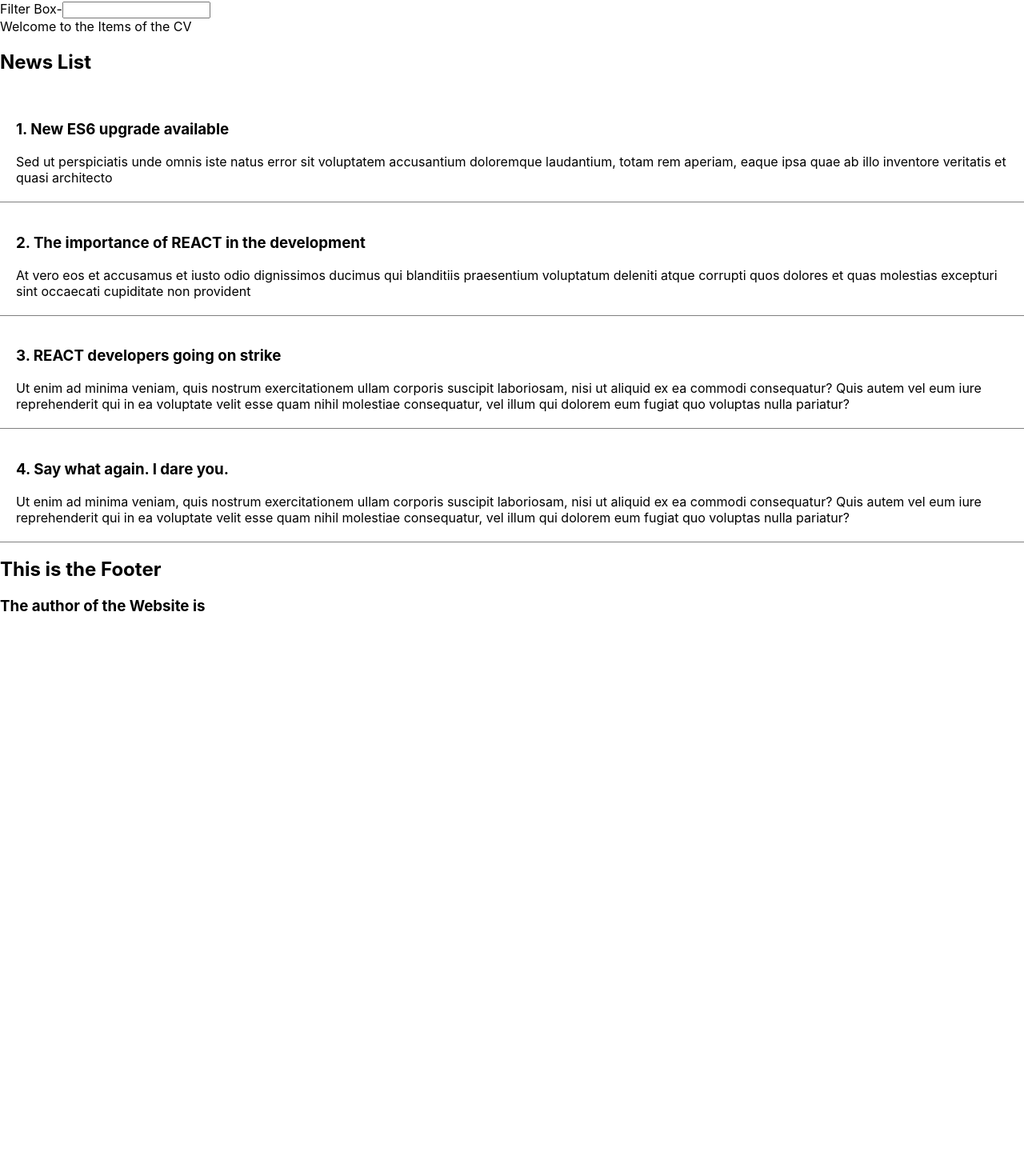
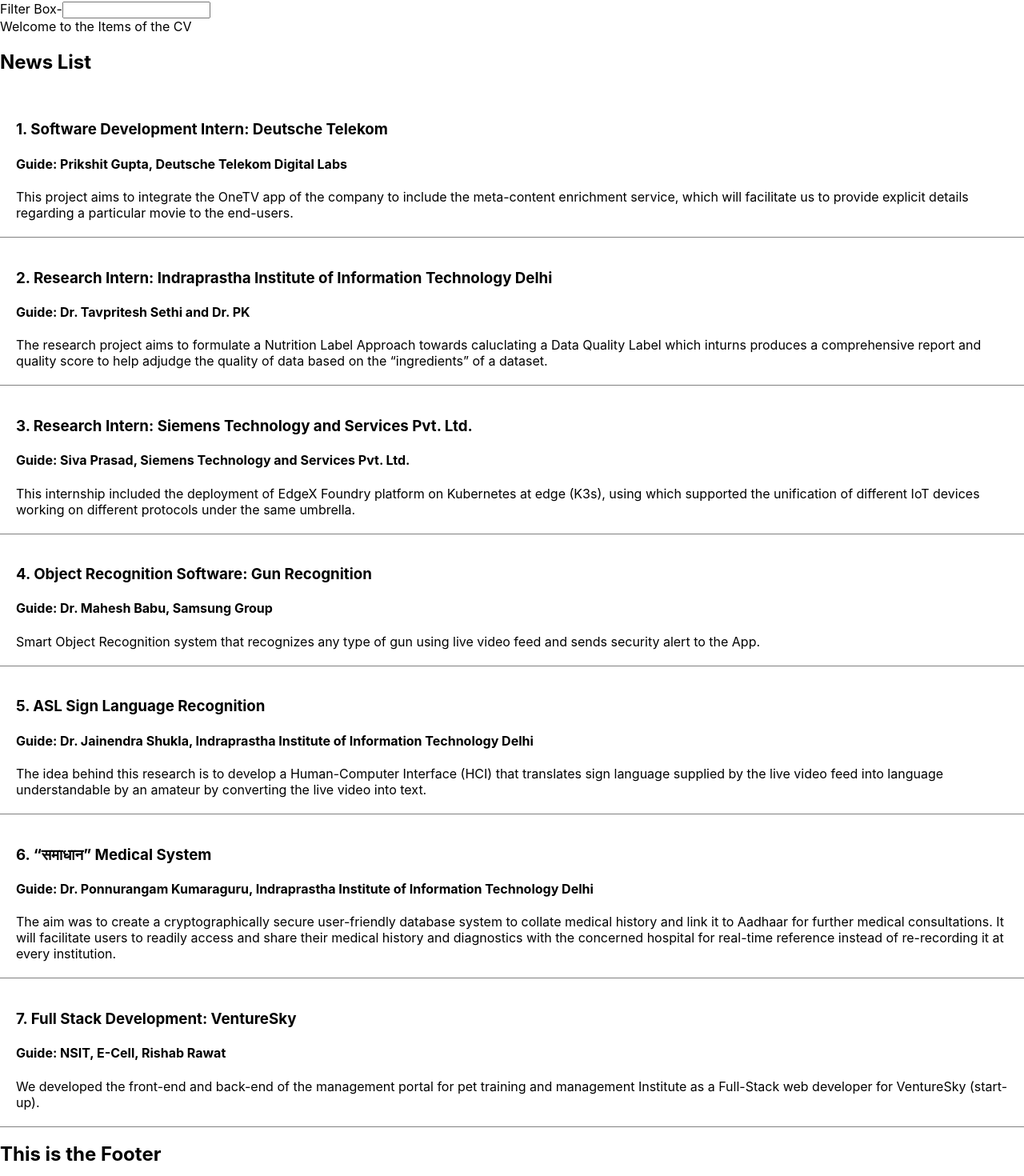
Before and after one commit to sez98/Learning-React, a React (Create React App) app: page / in a window 1280 px wide. Shown: the part 209-1679 px from the top of the page at 80% size. Before the commit the page ends 997 px from the top, so only its background shows below. Built offline with nearby package versions, Linux system fonts and the light colour scheme.

Commit message:
changes in CV

```diff
--- a/src/App.js
+++ b/src/App.js
@@ -40,7 +40,7 @@
         <ItemList DB1= {this.state.FilteredDB1}>
           News List
         </ItemList>
-        <Footer Author= {this.state.author}
+        <Footer Author= {this.state.Author}
         />
       </>
     );
--- a/src/components/cvitem.js
+++ b/src/components/cvitem.js
@@ -17,6 +17,7 @@
     return(
         <div className="cvItem">
             <h3>{row.id}. {row.title}</h3>
+            <h4>Guide: {row.guide}</h4>
             <div>{row.feed}</div>
         </div>
     )
--- a/src/components/footer.js
+++ b/src/components/footer.js
@@ -8,7 +8,7 @@
             <>
                 <footer>
                     <h2>This is the Footer</h2>
-                    <h3>The author of the Website is {this.props.author}</h3>
+                    <h3>The author of the Website is {this.props.Author}</h3>
                 </footer>
             </>
         );
--- a/src/db.json
+++ b/src/db.json
@@ -1,22 +1,44 @@
 [
   {
     "id": 1,
-        "title": "New ES6 upgrade available",
-        "feed": "Sed ut perspiciatis unde omnis iste natus error sit voluptatem accusantium doloremque laudantium, totam rem aperiam, eaque ipsa quae ab illo inventore veritatis et quasi architecto"
+    "title": "Software Development Intern: Deutsche Telekom",
+    "guide": "Prikshit Gupta, Deutsche Telekom Digital Labs",
+    "feed": "This project aims to integrate the OneTV app of the company to include the meta-content enrichment service, which will facilitate us to provide explicit details regarding a particular movie to the end-users."
   },
   {
     "id": 2,
-        "title": "The importance of REACT in the development",
-        "feed": "At vero eos et accusamus et iusto odio dignissimos ducimus qui blanditiis praesentium voluptatum deleniti atque corrupti quos dolores et quas molestias excepturi sint occaecati cupiditate non provident"
+    "title": "Research Intern: Indraprastha Institute of Information Technology Delhi",
+    "guide": "Dr. Tavpritesh Sethi and Dr. PK",
+    "feed": "The research project aims to formulate a Nutrition Label Approach towards caluclating a Data Quality Label which inturns produces a comprehensive report and quality score to help adjudge the quality of data based on the “ingredients” of a dataset. "
   },
   {
     "id": 3,
-        "title": "REACT developers going on strike",
-        "feed": "Ut enim ad minima veniam, quis nostrum exercitationem ullam corporis suscipit laboriosam, nisi ut aliquid ex ea commodi consequatur? Quis autem vel eum iure reprehenderit qui in ea voluptate velit esse quam nihil molestiae consequatur, vel illum qui dolorem eum fugiat quo voluptas nulla pariatur?"
+    "title": "Research Intern: Siemens Technology and Services Pvt. Ltd.",
+    "guide": "Siva Prasad, Siemens Technology and Services Pvt. Ltd.",
+    "feed": "This internship included the deployment of EdgeX Foundry platform on Kubernetes at edge (K3s), using which supported the unification of different IoT devices working on different protocols under the same umbrella. "
   },
   {
     "id": 4,
-        "title": "Say what again. I dare you.",
-        "feed": "Ut enim ad minima veniam, quis nostrum exercitationem ullam corporis suscipit laboriosam, nisi ut aliquid ex ea commodi consequatur? Quis autem vel eum iure reprehenderit qui in ea voluptate velit esse quam nihil molestiae consequatur, vel illum qui dolorem eum fugiat quo voluptas nulla pariatur?"
+    "title": "Object Recognition Software: Gun Recognition",
+    "guide": "Dr. Mahesh Babu, Samsung Group",
+    "feed": "Smart Object Recognition system that recognizes any type of gun using live video feed and sends security alert to the App."
+  },
+  {
+    "id": 5,
+    "title": "ASL Sign Language Recognition",
+    "guide": "Dr. Jainendra Shukla, Indraprastha Institute of Information Technology Delhi",
+    "feed": "The idea behind this research is to develop a Human-Computer Interface (HCI) that translates sign language supplied by the live video feed into language understandable by an amateur by converting the live video into text."
+  },
+  {
+    "id": 6,
+    "title": "“समाधान” Medical System",
+    "guide": "Dr. Ponnurangam Kumaraguru, Indraprastha Institute of Information Technology Delhi",
+    "feed": "The aim was to create a cryptographically secure user-friendly database system to collate medical history and link it to Aadhaar for further medical consultations. It will facilitate users to readily access and share their medical history and diagnostics with the concerned hospital for real-time reference instead of re-recording it at every institution."
+  },
+  {
+    "id": 7,
+    "title": "Full Stack Development: VentureSky",
+    "guide": "NSIT, E-Cell, Rishab Rawat",
+    "feed": "We developed the front-end and back-end of the management portal for pet training and management Institute as a Full-Stack web developer for VentureSky (start-up)."
   }
 ]
```
Lines whose indentation alone changed are shown as unchanged.
